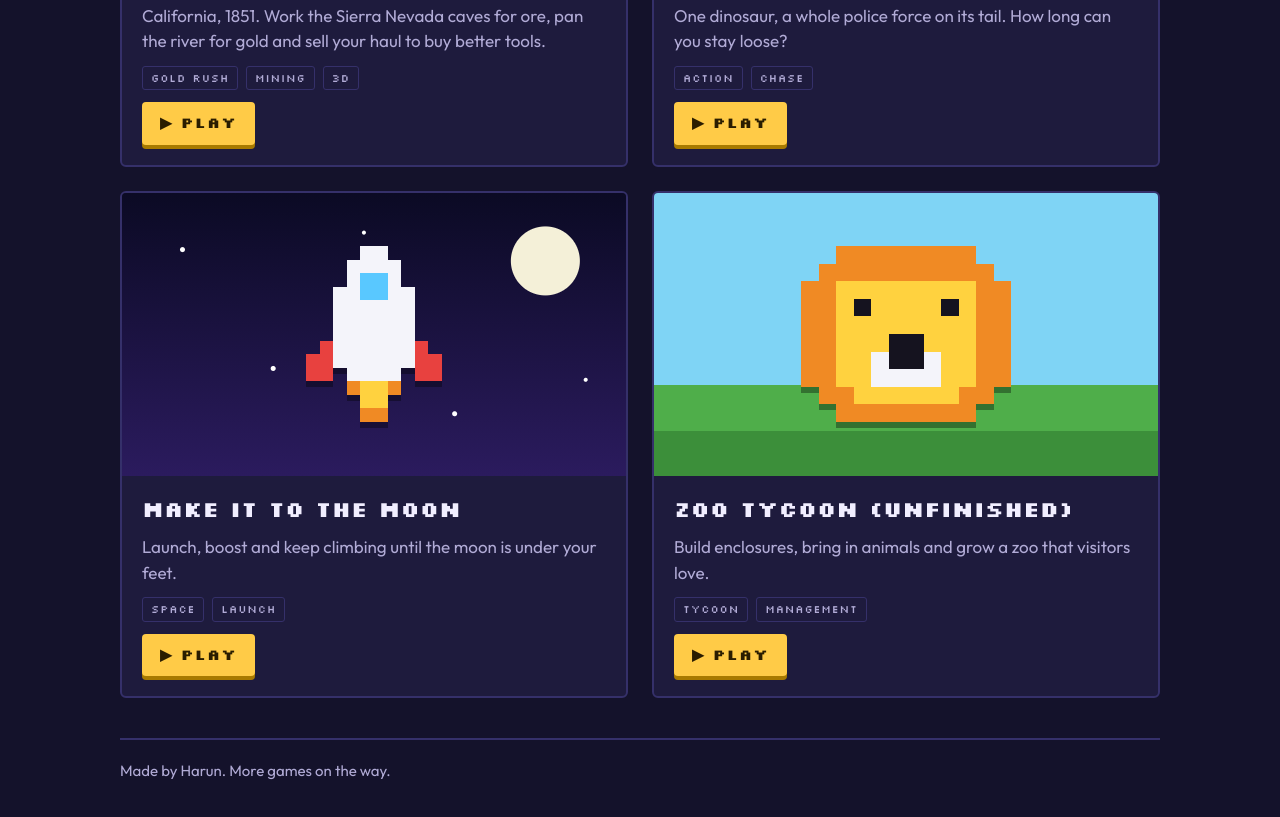
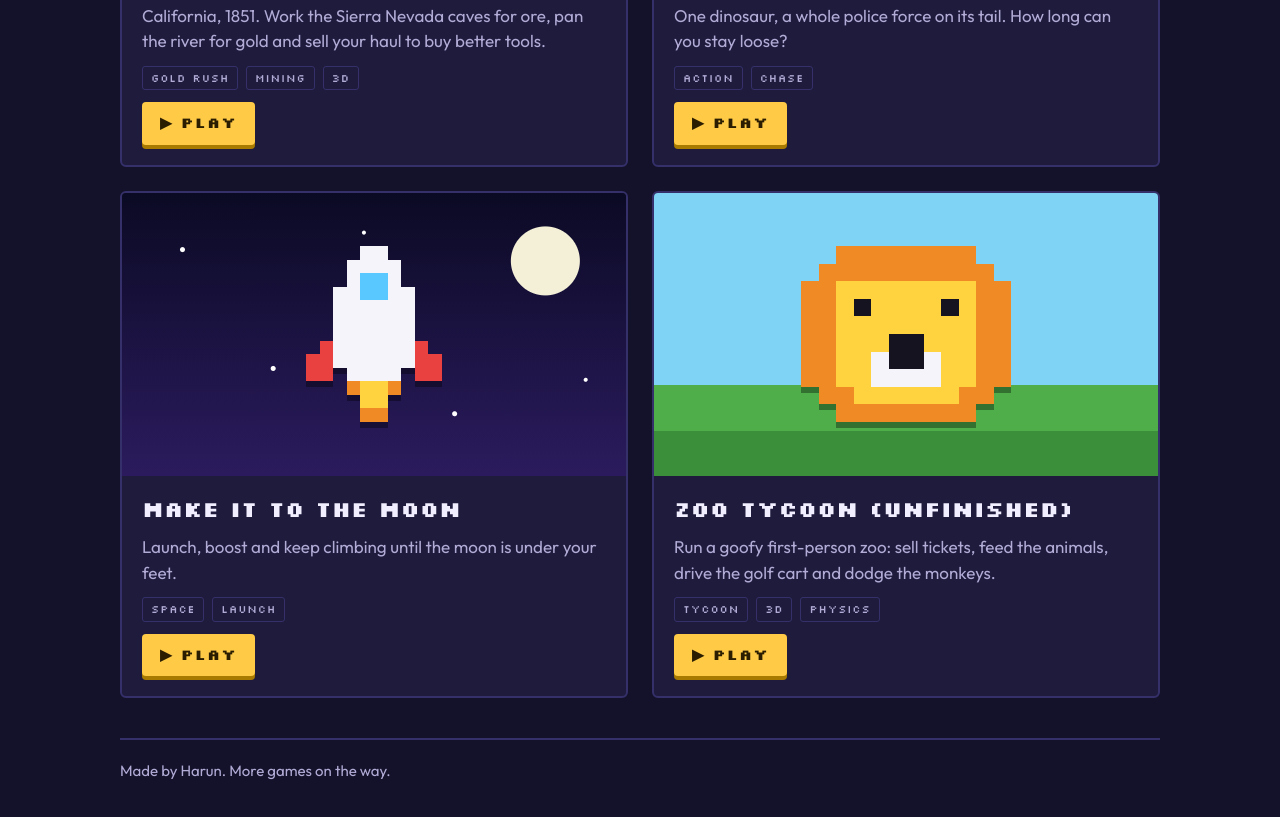
Before and after one commit to MrRatburnFailedMe/MrRatburnFailedMe.github.io, a plain HTML site: page index.html in a window 1280 px wide. Shown: the part 597-1414 px from the top of the page. Drawn offline with Linux system fonts and the light colour scheme.

Commit message:
Link Zoo Tycoon to its GitHub Pages site
Co-Authored-By: Claude Opus 5.5 <noreply@anthropic.com>

```diff
--- a/index.html
+++ b/index.html
@@ -140,9 +140,9 @@
     },
     {
       name: "Zoo Tycoon (unfinished)",
-      url: "https://claude.ai/artifact/6vWfTMn5quWebk7PbrXfyP",
-      blurb: "Build enclosures, bring in animals and grow a zoo that visitors love.",
-      tags: ["Tycoon", "Management"],
+      url: "https://mrratburnfailedme.github.io/zoo-tycoon/",
+      blurb: "Run a goofy first-person zoo: sell tickets, feed the animals, drive the golf cart and dodge the monkeys.",
+      tags: ["Tycoon", "3D", "Physics"],
       cover: "zoo", sprite: "lion"
     }
   ];
```
